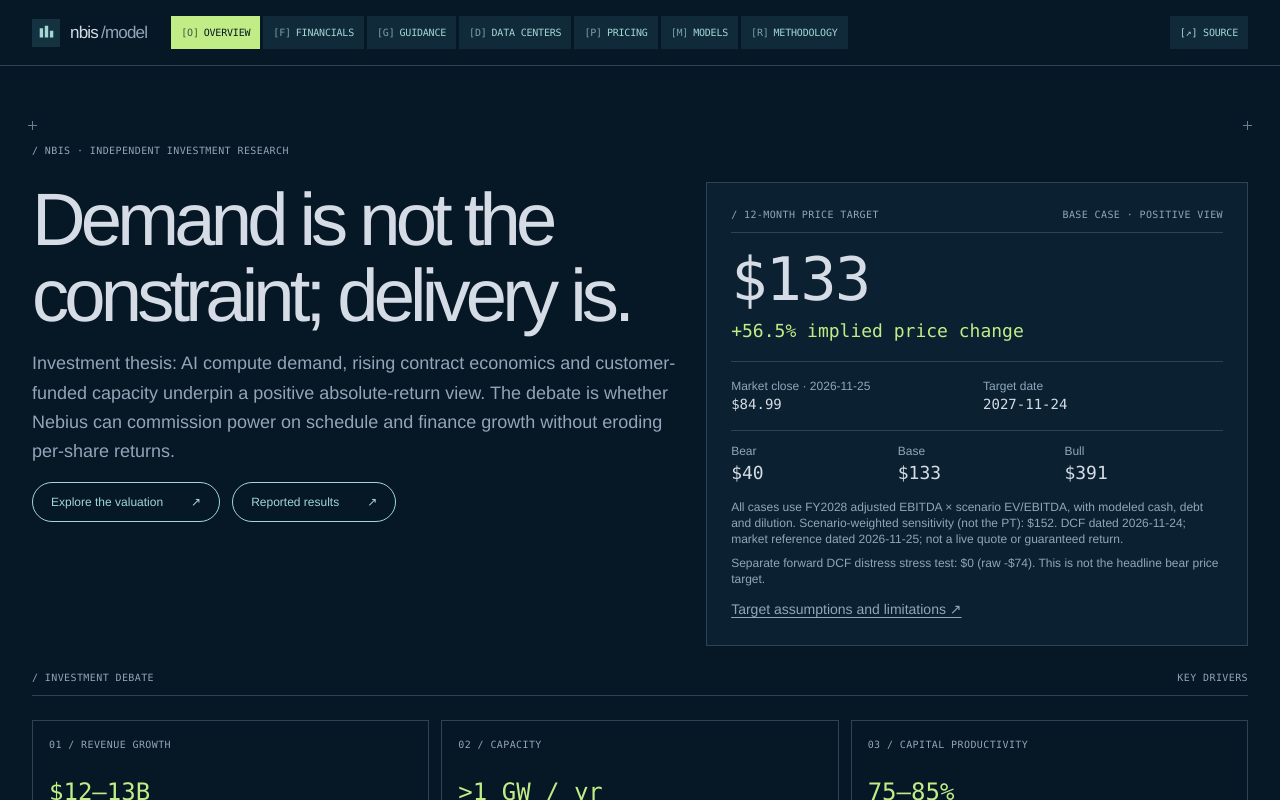
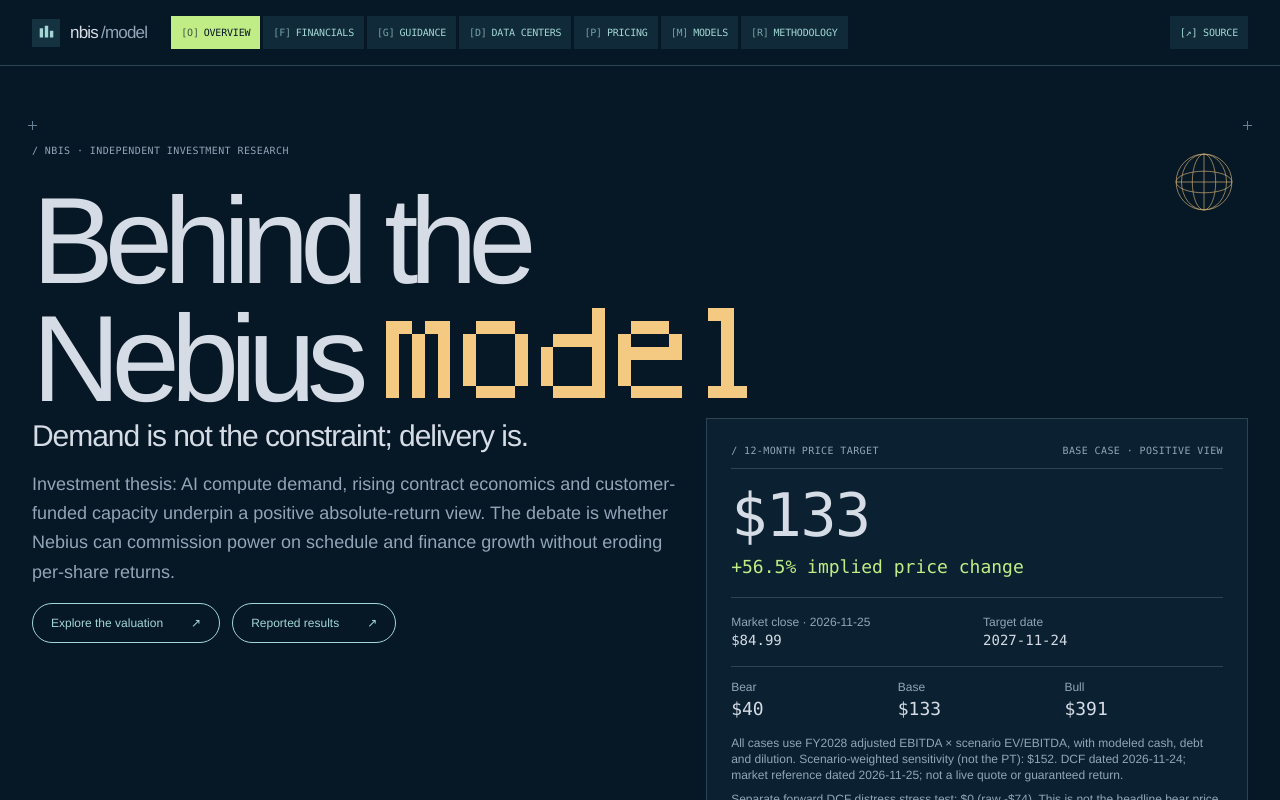
Before and after one commit to dfurry-boilermaker/nbismodel, a Next.js app: page / in a window 1280 px wide. Shown: the top 800 px of the page. Built offline with nearby package versions, Linux system fonts and the light colour scheme.

Commit message:
Restore original Nebius model overview hero

```diff
--- a/app/page.tsx
+++ b/app/page.tsx
@@ -2,6 +2,7 @@ import Link from "next/link";
 import { Badge } from "@/components/ui/badge";
 import { DcfModel } from "@/components/dcf-model";
 import { VolModel } from "@/components/vol-model";
+import { Orbit, PixelWord } from "@/components/research-art";
 import { centers, feeds, financials, guidance, quotes } from "@/lib/load";
 import { MODEL_VERSION, MARKET_CLOSE, PEER_MULTIPLE, STREET_BENCHMARK, VALUATION_DATE, PRICE_TARGET_DATE, allCases, headlineValue, weightedValue, twelveMonthPriceTarget } from "@/lib/dcf";
 import { scoreGuidance, STATUS_TONE, groupGuidance, guidanceStatusLabel } from "@/lib/guidance";
@@ -26,10 +27,12 @@ export default function HomePage() {
       <section className="hero min-w-0 space-y-6" aria-labelledby="overview-title">
         <span className="crosshair crosshair-tl" aria-hidden="true" /><span className="crosshair crosshair-tr" aria-hidden="true" />
         <span className="crosshair crosshair-bl" aria-hidden="true" /><span className="crosshair crosshair-br" aria-hidden="true" />
+        <Orbit />
         <div className="eyebrow mb-0">/ NBIS · Independent investment research</div>
+        <h1 id="overview-title" className="hero-heading">Behind the<br /><span>Nebius <PixelWord /></span></h1>
         <div className="grid min-w-0 items-start gap-6 lg:grid-cols-[minmax(0,1.2fr)_minmax(0,1fr)]">
           <div className="min-w-0 space-y-4">
-            <h1 id="overview-title">Demand is not the constraint; delivery is.</h1>
+            <h2 className="text-2xl sm:text-3xl">Demand is not the constraint; delivery is.</h2>
             <p className="text-lg leading-relaxed text-muted">Investment thesis: AI compute demand, rising contract economics and customer-funded capacity underpin a positive absolute-return view. The debate is whether Nebius can commission power on schedule and finance growth without eroding per-share returns.</p>
             <div className="hero-actions">
               <Link className="pill-link" href="/models">Explore the valuation <span aria-hidden="true">↗</span></Link>
```
